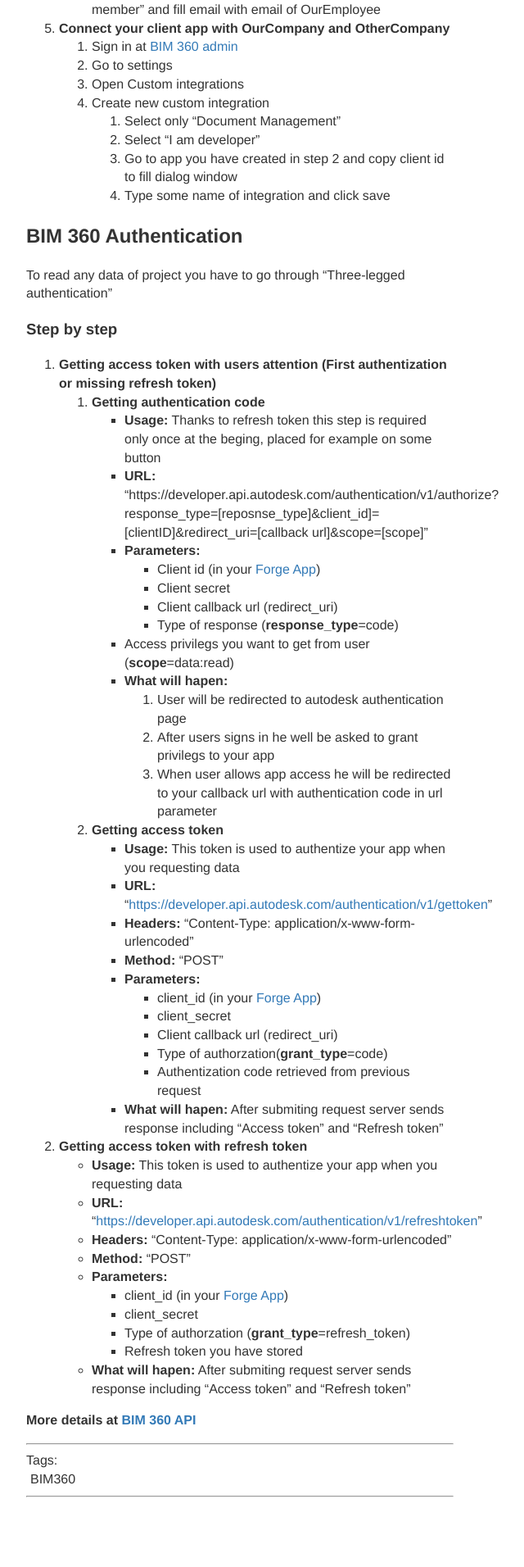
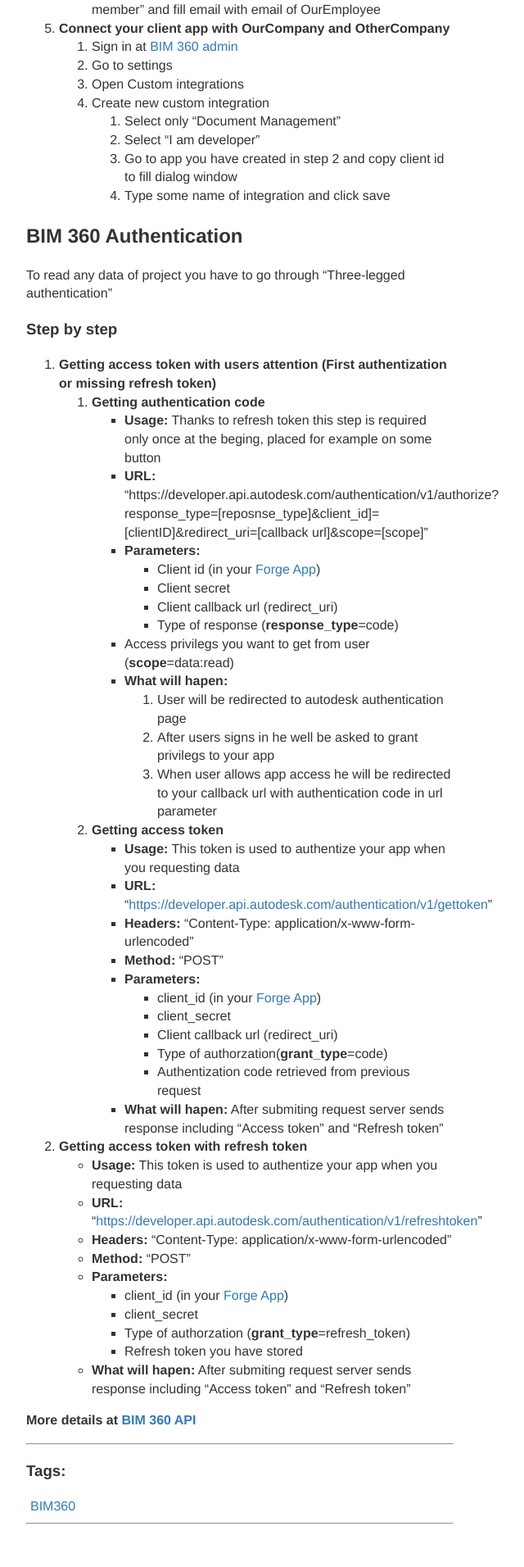
Before and after one commit to vdvorak/vitekdvorak.github.io, a Jekyll site: the page built from _posts/2021-04-03-bim360.md, in a window 1280 px wide. Shown: the part 1690-3602 px from the top of the page at 82% size, without its empty margins (255-895 px from the left). Built offline with Jekyll 4.4.1, drawn with Linux system fonts in a browser that asks for light colours; nearby versions of some CDN libraries; before the commit the page ends 3569 px from its top, so only the background shows below that.

Commit message:
Update post.html

```diff
--- a/_layouts/post.html
+++ b/_layouts/post.html
@@ -8,12 +8,16 @@ comments: false
 <article>{{ content }}</article>
 
 <hr />
-Tags:
-<div class="tags">
-   {% for tag in page.tags %}
-        <span class="tag">{{tag}}</span>
-   {% endfor %}
- </div>
+    <h3>Tags:</h3>
+            <div class="tags">
+              {% assign tags = site.tags %} {% for tag in tags %}
+              <div class="tag">
+                <a href="/tag/{{ tag | first |  downcase }}.html">
+                  {{ tag[0] }}
+                </a>
+              </div>
+              {% endfor %}
+    </div>
 <hr />
 {% if page.comments %}
   <div id="disqus_thread"></div>
```
